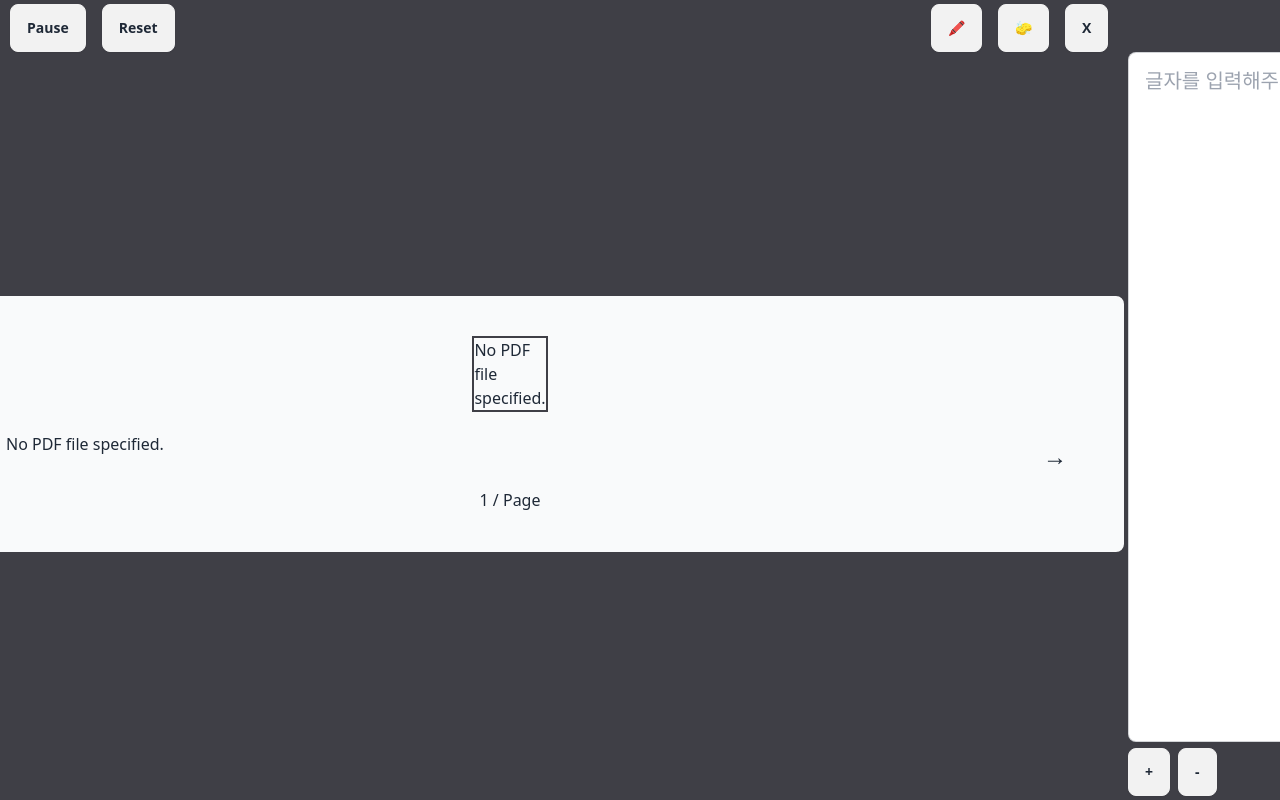
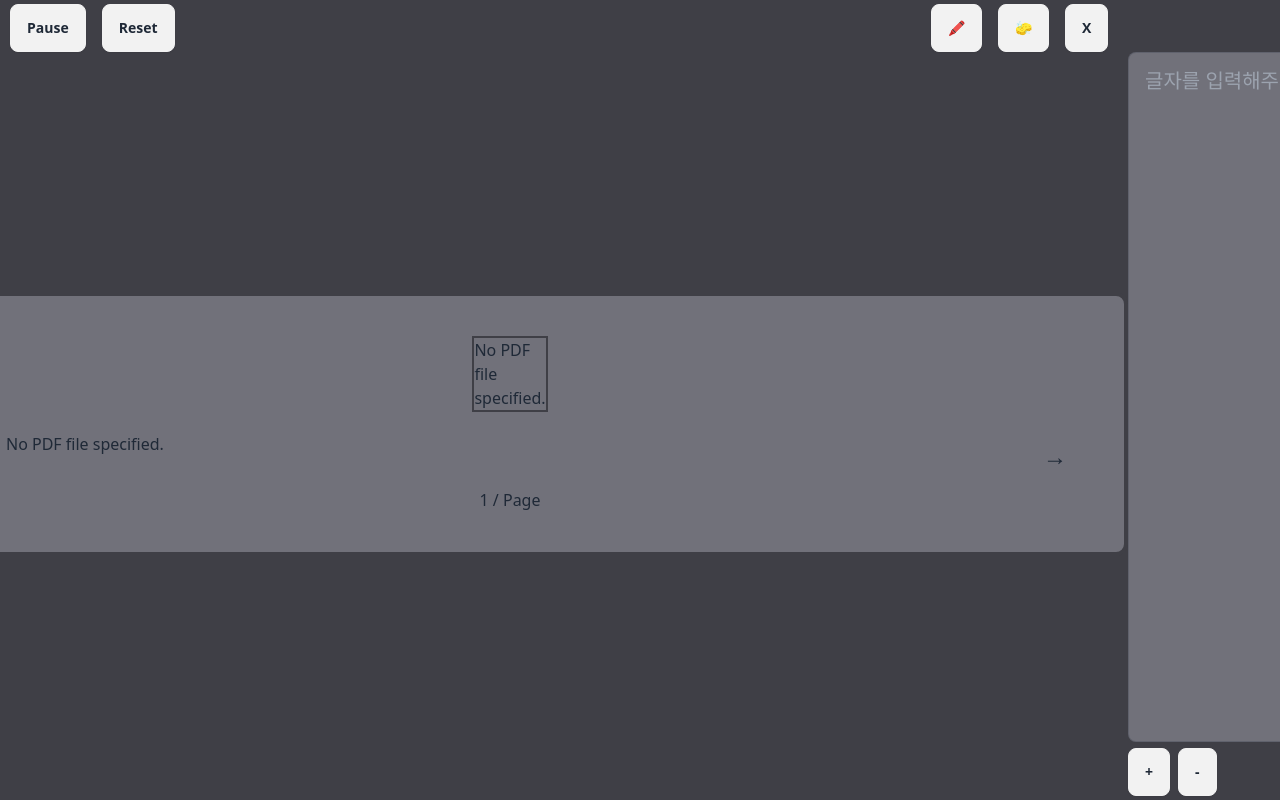
Before and after one commit to josuk0212/Help-Presentation, a React (Vite) app: page /Speaker in a window 1280 px wide. Shown: the top 800 px of the page. Built offline with nearby package versions, Linux system fonts and the light colour scheme.

Commit message:
style: 발표자 페이지 문서뷰어섹션 및 메모 배경색 변경

```diff
--- a/src/components/PresentationMode/Memo.jsx
+++ b/src/components/PresentationMode/Memo.jsx
@@ -79,7 +79,7 @@ function Memo() {
             value={memo}
             onChange={handleWriteMemo}
             className={
-              "textarea textarea-bordered resize-none w-[300px] h-[690px]"
+              "textarea textarea-bordered resize-none w-[300px] h-[690px] bg-third text-white"
             }
             style={{ fontSize: `${fontSize}px` }}
           ></textarea>
--- a/src/components/PresentationMode/Timer.jsx
+++ b/src/components/PresentationMode/Timer.jsx
@@ -55,7 +55,9 @@ function Timer() {
     <>
       <div className="flex items-center ml-7">
         <div className="w-[110px]">
-          <span className="font-extrabold text-2xl">{displayTime}</span>
+          <span className="font-extrabold text-2xl text-white">
+            {displayTime}
+          </span>
         </div>
         <div className="flex ml-5 gap-4">
           <div>
--- a/src/components/PresentationPage/SpeakerPage.jsx
+++ b/src/components/PresentationPage/SpeakerPage.jsx
@@ -59,7 +59,7 @@ function SpeakerPage() {
             </div>
           </div>
           <div className="flex justify-center items-center">
-            <div className="border-4 rounded-xl bg-second border-primary">
+            <div className="border-4 rounded-xl bg-third border-primary">
               <div className="mt-10 mr-10 ml-20 mb-10">
                 <DocumentViewer
                   pdfUrl={pdfUrl}
--- a/tailwind.config.js
+++ b/tailwind.config.js
@@ -8,6 +8,7 @@ export default {
       colors: {
         primary: "#3f3f46",
         second: "#f9fafb",
+        third: "#71717a",
         background: "#f1f5f9",
         modalbg: "#e2e8f0",
       },
```
